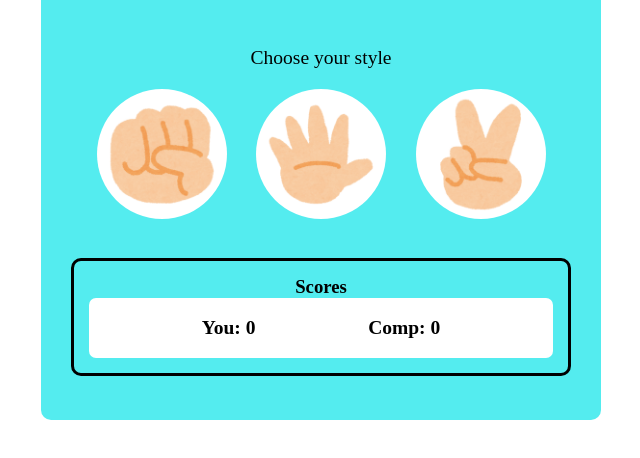
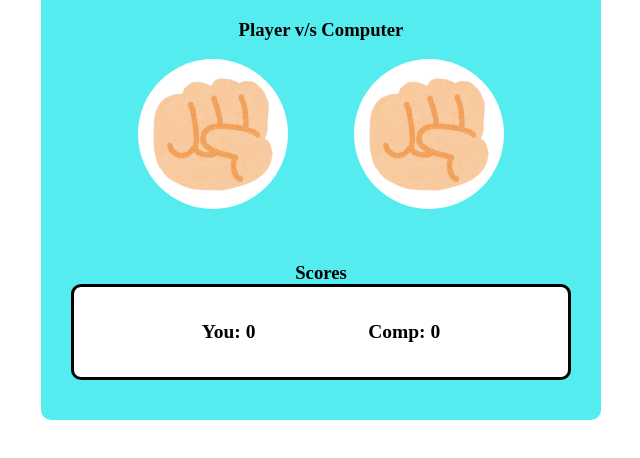
Before and after one commit to rituprasad2812/rock_paper_scissors, a plain HTML site: page index.html in a window 1280 px wide. Shown: the part 220-678 px from the top of the page, without its empty margins (319-959 px from the left). Drawn offline with Linux system fonts and the light colour scheme; a web font is replaced by a local one.

Commit message:
enhanced UI

```diff
--- a/index.html
+++ b/index.html
@@ -10,11 +10,18 @@
     <main>
         <div class="playcontainer">
             <h1 class="heading">Rock Paper Scissors</h1>
-            <p>Choose your style</p>
+            <p class="choosingtag">Choose your style</p>
             <div class="handcontainer">
                 <img src="option rock.png" alt="rock" class="hand">
                 <img src="option paper.png" alt="paper" class="hand">
                 <img src="option scissor.png" alt="scissor" class="hand">
+            </div>
+            <div class="playerchoice">
+                <h3>Player <span>v/s</span> Computer</h3>
+                <div class="choicehand">
+                <img src="option rock.png" alt="rock">
+                <img src="option rock.png" alt="rock">
+                </div>
             </div>
             <h3 style="text-align: center">Scores
                 <div class="scorecontainer">
--- a/style.css
+++ b/style.css
@@ -40,6 +40,10 @@ body{
     align-items: center;
 }
 
+.playcontainer .handcontainer, .playcontainer .choosingtag{
+    display: none;
+}
+
 .playcontainer .handcontainer .hand{
     height: 130px;
     width: 130px;
@@ -67,8 +71,29 @@ body{
     margin: 0;
 }
 
-.playcontainer h3{
+.playcontainer .scorecontainer{
     border: 3px solid;
     border-radius: 10px;
     padding: 15px;
 }
+
+.playcontainer .playerchoice{
+    height: 225px
+}
+
+.playcontainer .playerchoice h3{
+    text-align: center;
+}
+
+.playcontainer .playerchoice img{
+    height: 150px;
+    width: 150px;
+    border-radius: 100%;
+    object-fit: cover;
+}
+
+.playcontainer .playerchoice .choicehand{
+    display: flex;
+    justify-content: space-evenly;
+    align-items: center;
+}
```
